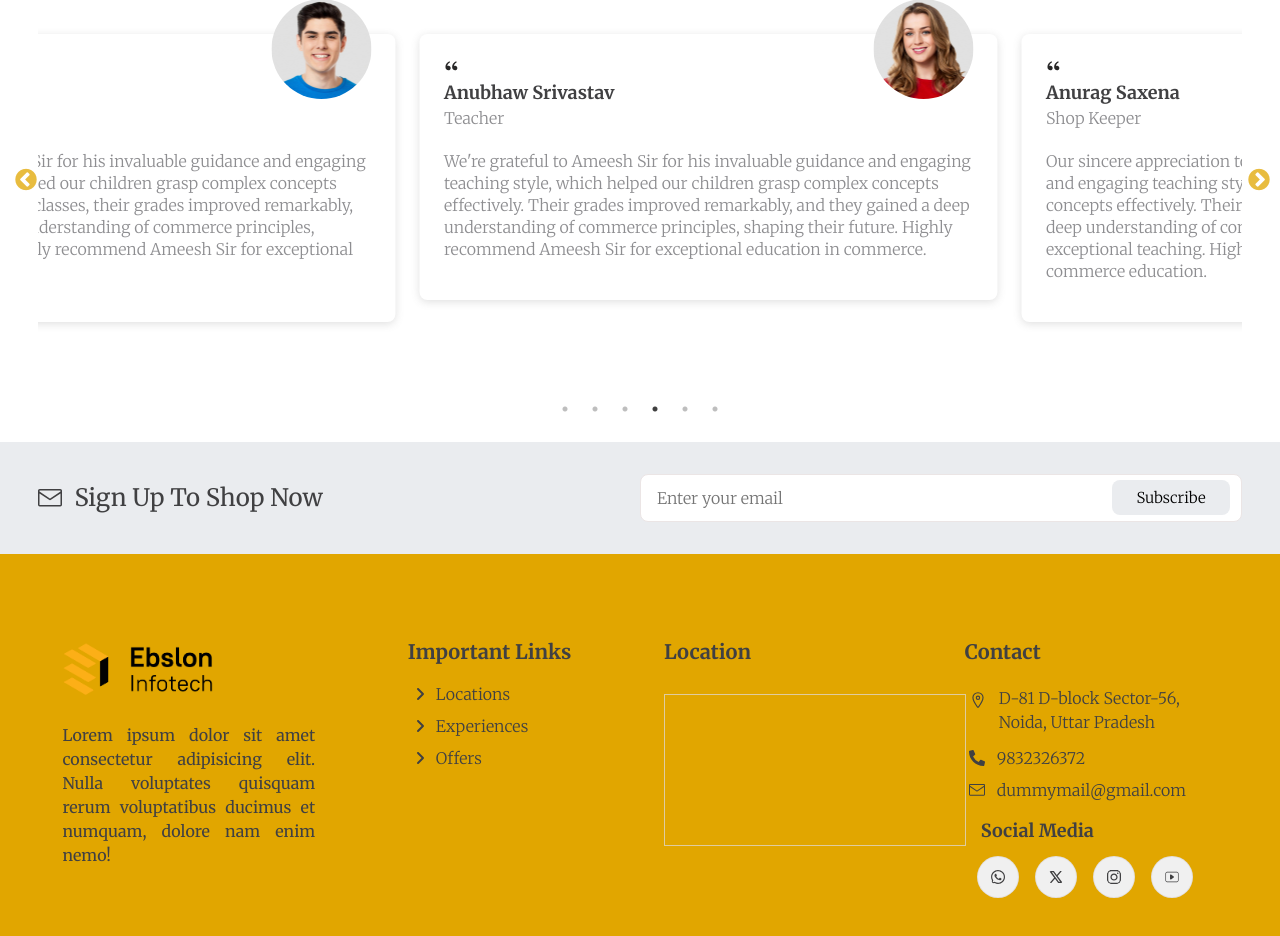
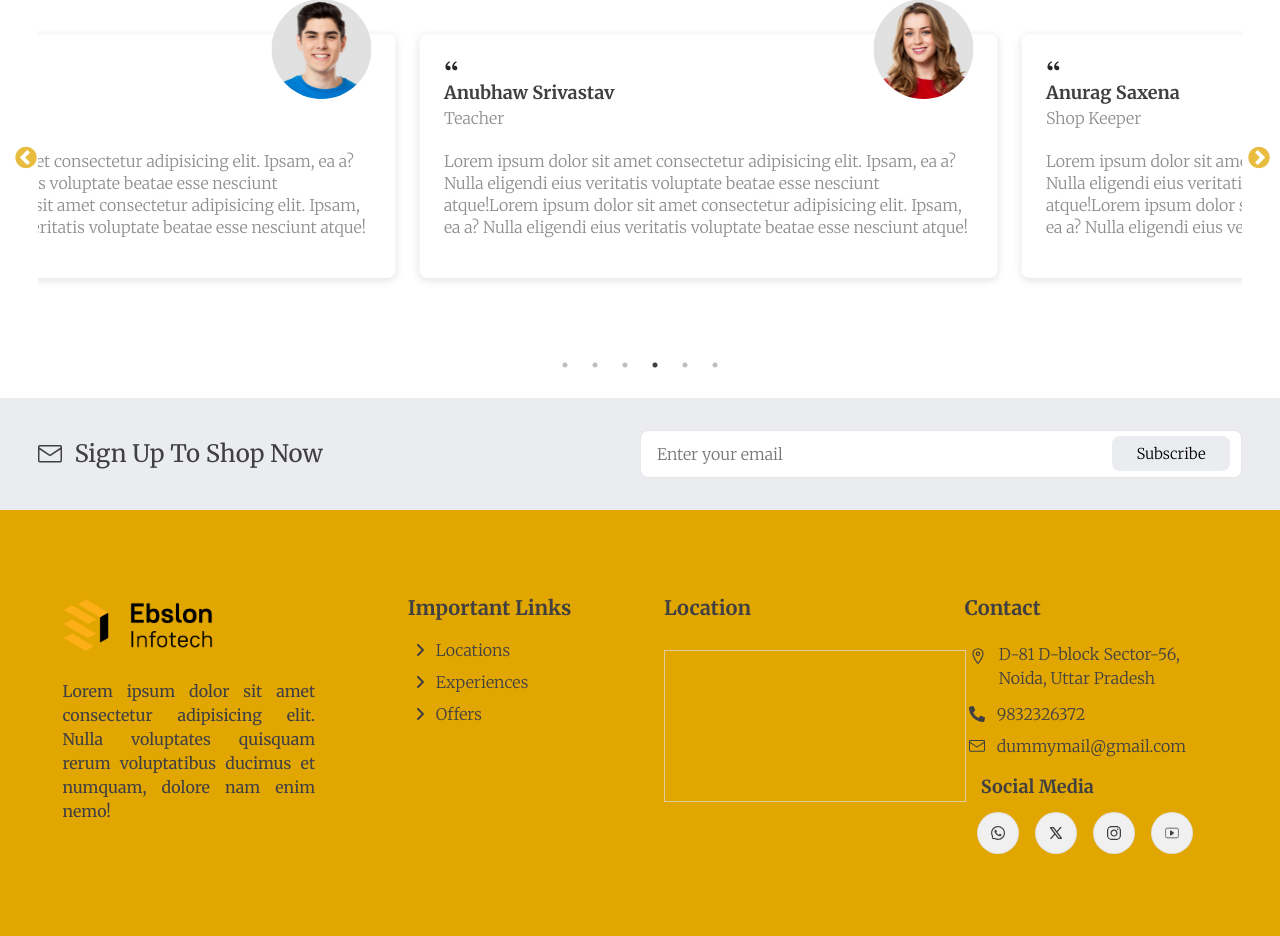
Before and after one commit to Shiv1516/Frontedn-assignment, a React (Create React App) app: page / in a window 1280 px wide. Shown: the part 3255-4191 px from the top of the page. Built offline with nearby package versions, Linux system fonts and the light colour scheme; grey boxes are pictures that could not be loaded.

Commit message:
all changes done

```diff
--- a/src/Components/Testimonials.js
+++ b/src/Components/Testimonials.js
@@ -8,42 +8,42 @@ const Testimonials = () => {
       name: "Hardik Savani",
       job: "Company Owner",
       description:
-        "We're thankful for Ameesh Sir's invaluable guidance and engaging teaching style, which helped our children grasp complex concepts effectively. Their grades improved remarkably, and they gained a deep understanding of commerce principles, shaping their future. Highly recommend Ameesh Sir for exceptional education in commerce.",
+        "Lorem ipsum dolor sit amet consectetur adipisicing elit. Ipsam, ea a? Nulla eligendi eius veritatis voluptate beatae esse nesciunt atque!Lorem ipsum dolor sit amet consectetur adipisicing elit. Ipsam, ea a? Nulla eligendi eius veritatis voluptate beatae esse nesciunt atque!",
       image: "images/testimonials/client-01.webp",
     },
     {
       name: "Sabhajeet Singh",
       job: "Government Employee",
       description:
-        "Ameesh Sir's invaluable guidance and engaging teaching style have been instrumental in helping our children grasp complex concepts effectively. Thanks to his classes, their grades improved remarkably, and they gained a deep understanding of commerce principles, shaping their future. Highly recommend Ameesh Sir for exceptional education in commerce.",
+        "Lorem ipsum dolor sit amet consectetur adipisicing elit. Ipsam, ea a? Nulla eligendi eius veritatis voluptate beatae esse nesciunt atque!Lorem ipsum dolor sit amet consectetur adipisicing elit. Ipsam, ea a? Nulla eligendi eius veritatis voluptate beatae esse nesciunt atque!",
       image: "images/testimonials/client-02.webp",
     },
     {
       name: "Sundar Pichai",
       job: "Private Job",
       description:
-        "Our gratitude to Ameesh Sir for his invaluable guidance and engaging teaching style, which helped our children grasp complex concepts effectively. Thanks to his classes, their grades improved remarkably, and they gained a deep understanding of commerce principles, shaping their future. Highly recommend Ameesh Sir for exceptional education in commerce.",
+        "Lorem ipsum dolor sit amet consectetur adipisicing elit. Ipsam, ea a? Nulla eligendi eius veritatis voluptate beatae esse nesciunt atque!Lorem ipsum dolor sit amet consectetur adipisicing elit. Ipsam, ea a? Nulla eligendi eius veritatis voluptate beatae esse nesciunt atque!",
       image: "images/testimonials/client-01.webp",
     },
     {
       name: "Anubhaw Srivastav",
       job: "Teacher",
       description:
-        "We're grateful to Ameesh Sir for his invaluable guidance and engaging teaching style, which helped our children grasp complex concepts effectively. Their grades improved remarkably, and they gained a deep understanding of commerce principles, shaping their future. Highly recommend Ameesh Sir for exceptional education in commerce.",
+        "Lorem ipsum dolor sit amet consectetur adipisicing elit. Ipsam, ea a? Nulla eligendi eius veritatis voluptate beatae esse nesciunt atque!Lorem ipsum dolor sit amet consectetur adipisicing elit. Ipsam, ea a? Nulla eligendi eius veritatis voluptate beatae esse nesciunt atque!",
       image: "images/testimonials/client-02.webp",
     },
     {
       name: "Anurag Saxena",
       job: "Shop Keeper",
       description:
-        "Our sincere appreciation to Ameesh Sir for his invaluable guidance and engaging teaching style that helped our children grasp complex concepts effectively. Their remarkable improvement in grades and deep understanding of commerce principles are testaments to his exceptional teaching. Highly recommend Ameesh Sir for top-notch commerce education.",
+        "Lorem ipsum dolor sit amet consectetur adipisicing elit. Ipsam, ea a? Nulla eligendi eius veritatis voluptate beatae esse nesciunt atque!Lorem ipsum dolor sit amet consectetur adipisicing elit. Ipsam, ea a? Nulla eligendi eius veritatis voluptate beatae esse nesciunt atque!",
       image: "images/testimonials/client-01.webp",
     },
     {
       name: "Satyendra Tyagi",
       job: "Builder",
       description:
-        "Ameesh Sir's invaluable guidance and engaging teaching style have significantly benefited our children in grasping complex concepts effectively. Their remarkable improvement in grades and deep understanding of commerce principles reflect his exceptional teaching. We highly recommend Ameesh Sir for outstanding commerce education.",
+        "Lorem ipsum dolor sit amet consectetur adipisicing elit. Ipsam, ea a? Nulla eligendi eius veritatis voluptate beatae esse nesciunt atque!Lorem ipsum dolor sit amet consectetur adipisicing elit. Ipsam, ea a? Nulla eligendi eius veritatis voluptate beatae esse nesciunt atque!",
       image: "images/testimonials/client-02.webp",
     },
   ];
```
